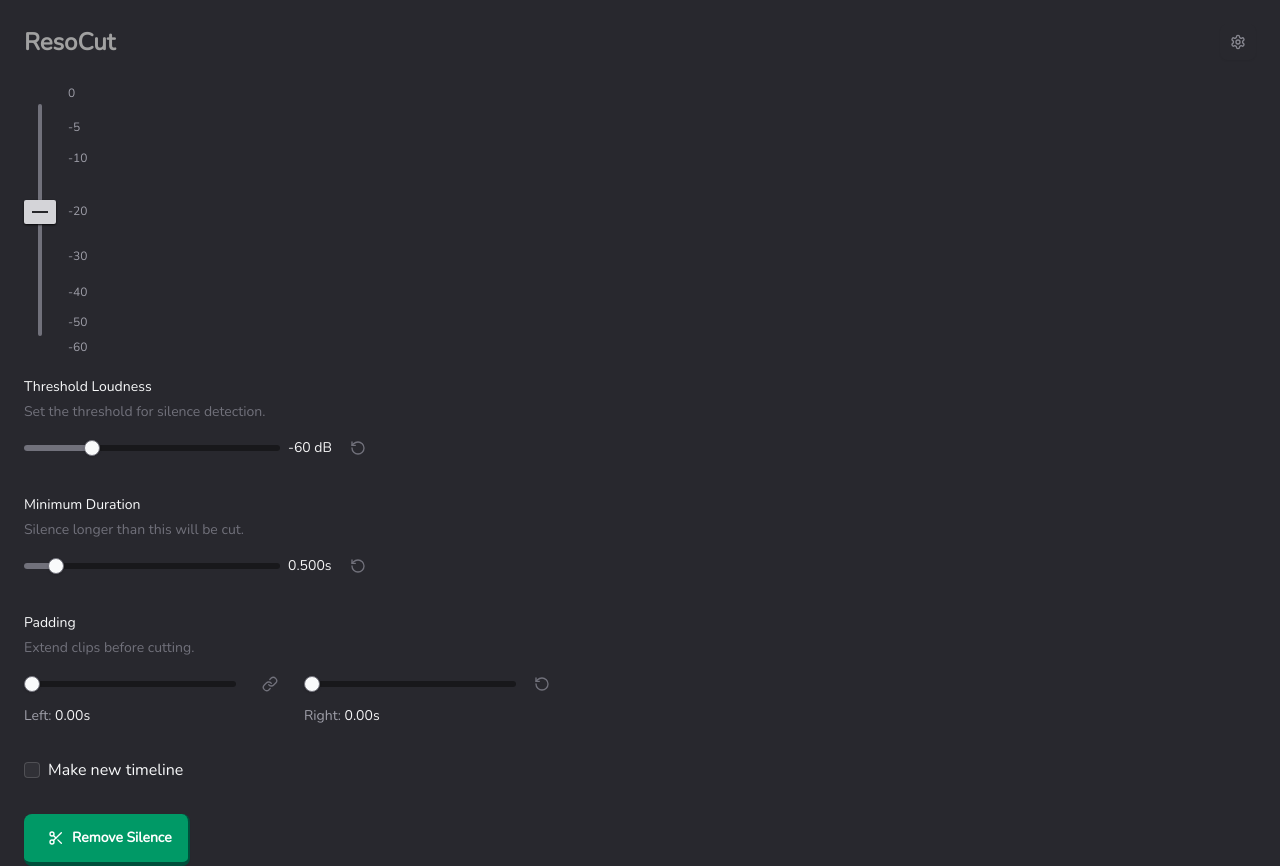
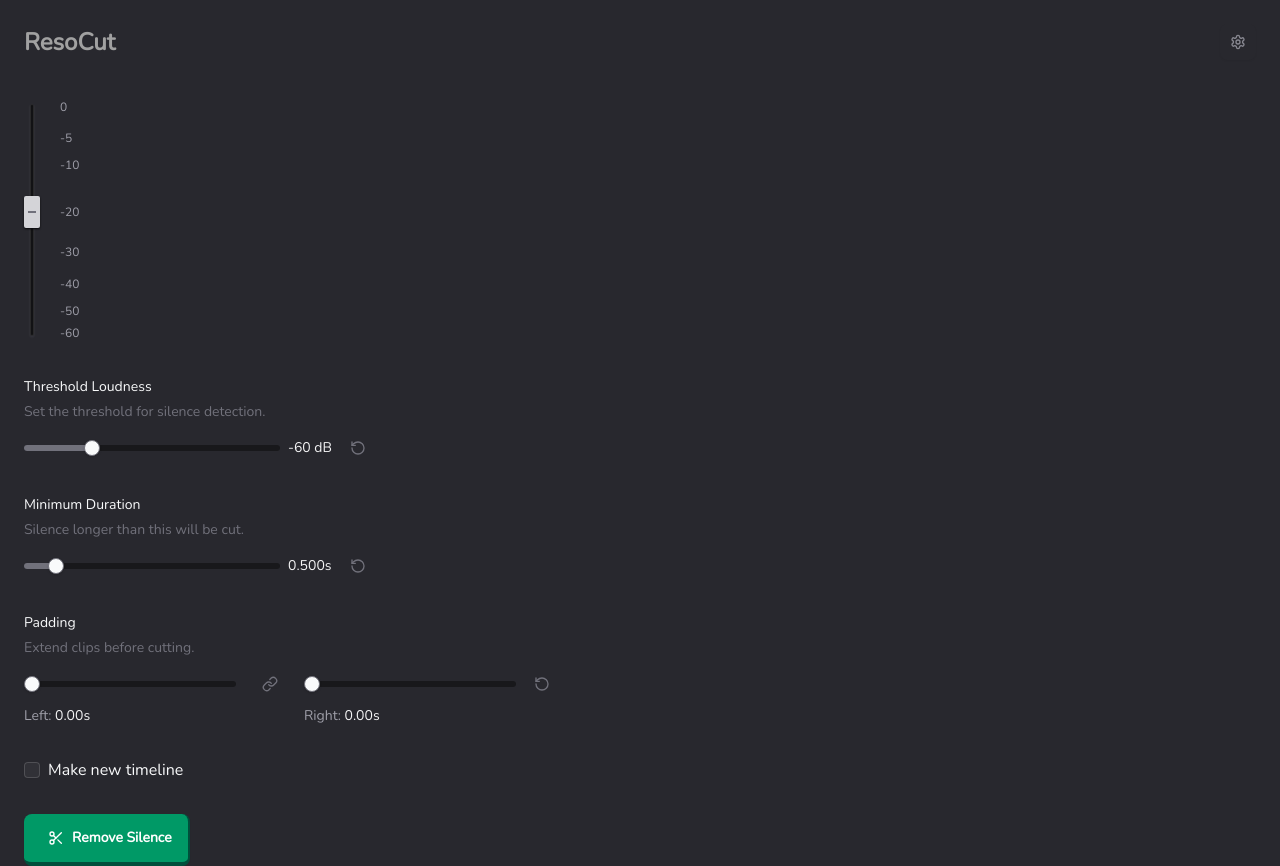
Before and after one commit to oliwoli/HushCut, a React (Vite) app in the folder frontend/: page / in a window 1280 px wide. Built offline with nearby package versions, Linux system fonts and the light colour scheme.

Commit message:
change volume slider look

```diff
--- a/frontend/src/components/ui/volumeSlider.tsx
+++ b/frontend/src/components/ui/volumeSlider.tsx
@@ -38,7 +38,7 @@ export function LogSlider({
   const handleChange = (values: number[]) => {
     const g = values[0];
     setGain(g);
-        onGainChange(g);
+    onGainChange(gain2db(g));
   };
 
   return (
@@ -51,14 +51,16 @@ export function LogSlider({
           step={(maxGain - minGain) / 500}
           value={[gain]}
           onValueChange={handleChange}
-                    className="relative flex touch-none select-none data-[orientation=vertical]:h-full data-[orientation=vertical]:w-8 z-10" // Adjusted Root width to accommodate wider thumb
+          className="relative flex touch-none select-none data-[orientation=vertical]:h-full data-[orientation=vertical]:w-6 z-10" // Adjusted Root width to accommodate wider thumb
         >
           <SliderPrimitive.Track className="bg-none relative grow rounded-none w-1.5">
-                        <SliderPrimitive.Range className="bg-none absolute w-full rounded-none" /> {/* Added rounded-2xl to match track */}
+            <SliderPrimitive.Range className="bg-none absolute w-full rounded-none" />{" "}
+            {/* Added rounded-2xl to match track */}
           </SliderPrimitive.Track>
           <SliderPrimitive.Thumb
             className={cn(
-                            "block h-6 w-8 bg-zinc-300 rounded-xs relative shadow-xs shadow-zinc-950", // h-6 for desired height, w-8 to extend
+              "block h-8 w-4 bg-zinc-300 rounded-xs relative shadow-xs shadow-zinc-950", // h-6 for desired height, w-8 to extend
+              "left[2px]",
               "ring-offset-background transition-colors",
               "focus-visible:outline-none focus-visible:ring-2 focus-visible:ring-ring focus-visible:ring-offset-2",
               "disabled:pointer-events-none disabled:opacity-50",
@@ -66,14 +68,12 @@ export function LogSlider({
             )}
           >
             {/* Thin black line acting as the indicator */}
-                        <div
-                            className="absolute top-1/2 -translate-y-1/2 h-[2px] w-4 bg-zinc-800 pointer-events-none left-1/2 transform -translate-x-1/2"
-                        />
+            <div className="absolute top-1/2 -translate-y-1/2 h-[2px] w-2 bg-zinc-500 shadow-2xl pointer-events-none left-1/2 transform -translate-x-1/2" />
           </SliderPrimitive.Thumb>
         </SliderPrimitive.Root>
 
-                <div className="relative h-58 bg-zinc-500 w-1 z-0 right-[18px] rounded-xs"></div>
-                <div className="relative h-[99%] ml-2 top-4">
+        <div className="relative h-58 bg-zinc-950/80 border-1 drop-shadow-zinc-700 drop-shadow-xs w-1 z-0 right-[18px] rounded-xs"></div>
+        <div className="relative h-[88%] ml-2 top-4">
           {marks.map((dB) => {
             const g = db2gain(dB);
             const pct = ((g - minGain) / (maxGain - minGain)) * 100;
```
Lines whose indentation alone changed are shown as unchanged.
